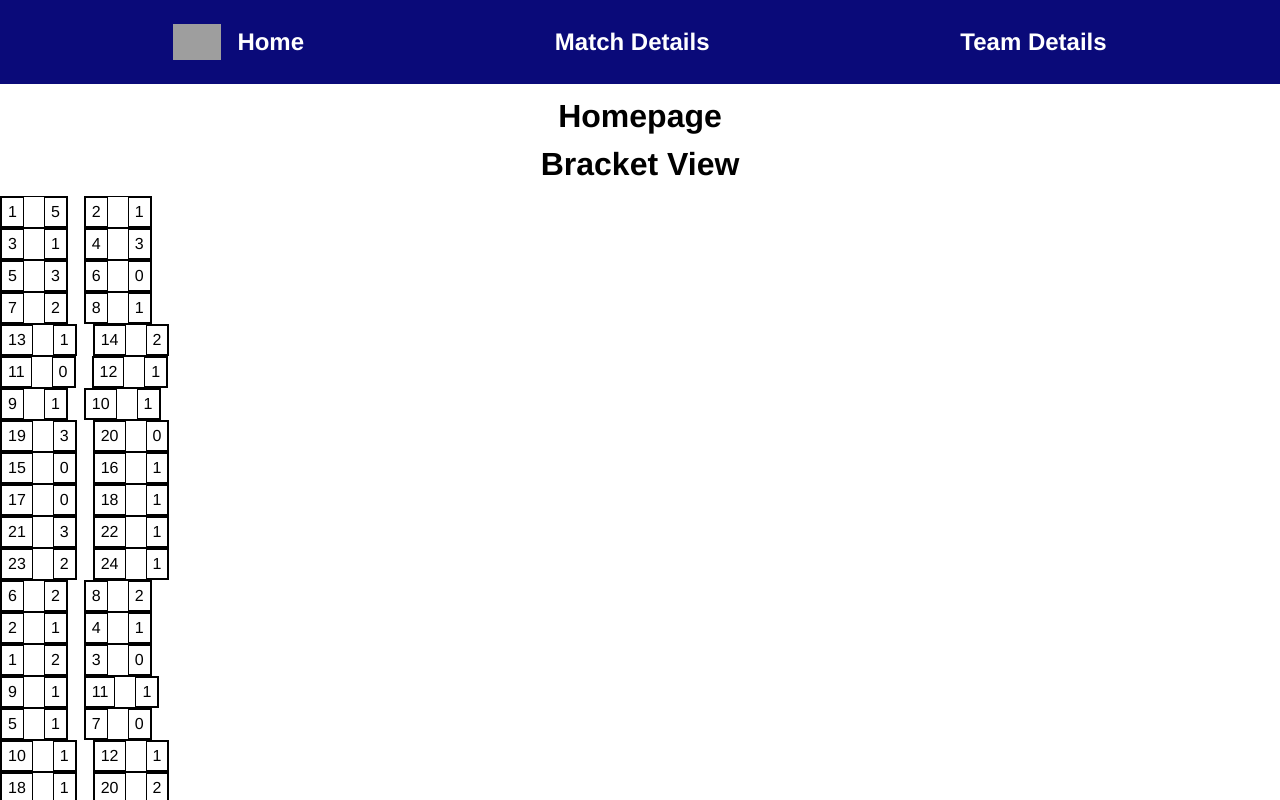
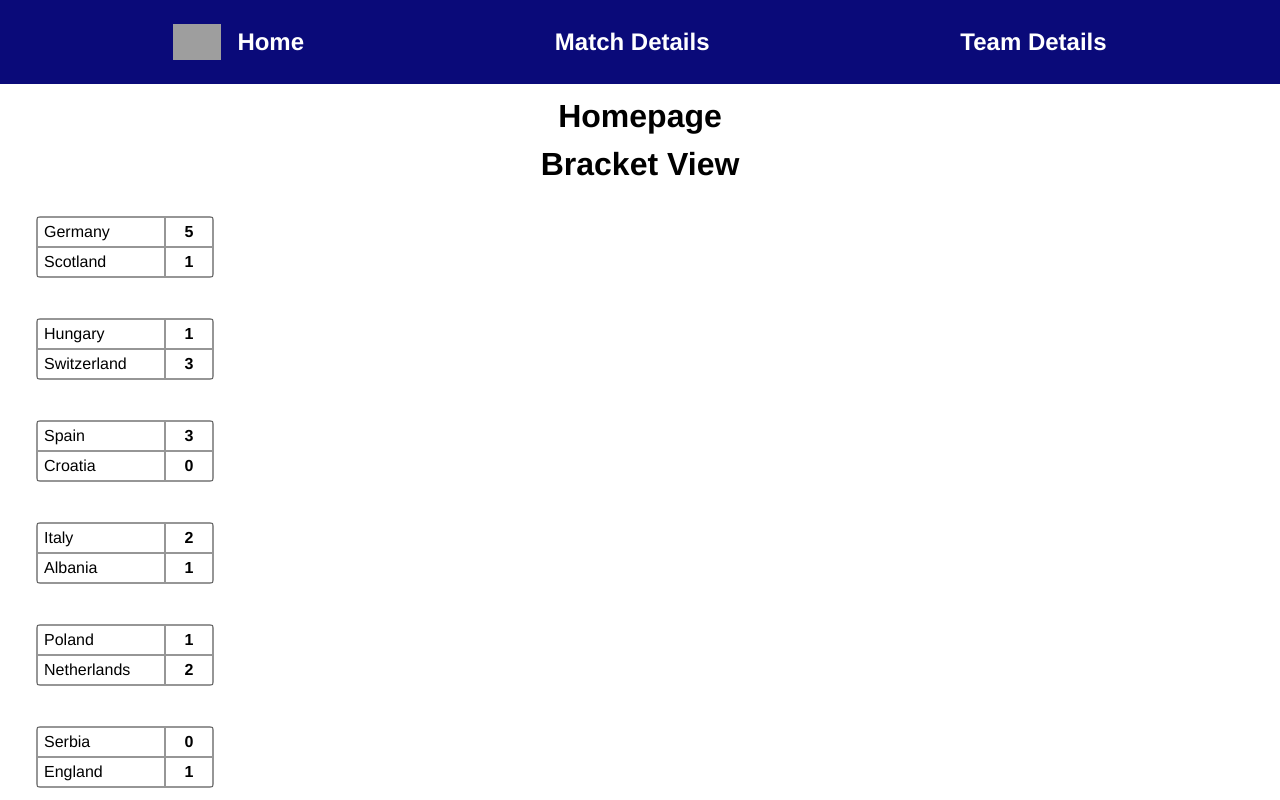
Before and after one commit to niyakopcheva/football-tournament-website, a React (Vite) app: page / in a window 1280 px wide. Shown: the top 800 px of the page. Built offline with nearby package versions, Linux system fonts and the light colour scheme; grey boxes are pictures that could not be loaded.

Commit message:
Display team names in bracket view

```diff
--- a/css/styles.css
+++ b/css/styles.css
@@ -38,19 +38,36 @@ h1 {
 }
 
 .container {
+    display: flex;
+    margin: 0px 36px;
+}
+
+.team {
     display:flex;
+    flex-direction: column;
     flex-wrap: wrap;
-    gap: 16px;
+    margin: 20px 0px;
+    border: solid 1px rgba(0, 0, 0, 0.413);
+    border-radius: 4px;
 }
 
 .team-bracket {
     display: flex;
-    gap: 20px;
-    border: solid 1px black;
-    justify-content: space-between;
+
+
 }
 
 .team-name, .score{
     padding: 6px;
-    border: solid 1px black;
+    border: solid 1px rgba(0, 0, 0, 0.413);
 }
+
+.team-name {
+    width: 8rem;
+}
+
+.score{
+    width: 3rem;
+    text-align: center;
+    font-weight: 900;
+}
--- a/src/components/Bracket.jsx
+++ b/src/components/Bracket.jsx
@@ -1,35 +1,55 @@
 import React, { useEffect, useState } from 'react';
 import { parseCSVFile } from "../services/csvParser";
-
-
+import getTeamName from '../queries/getTeamName';
 
 export default function Bracket() {
     const [matches, setMatches] = useState([]);
+    const [teams, setTeams] = useState([]);
 
     useEffect(() => {
+      // Fetch matches data
       const fetchMatches = async () => {
-      const data = await parseCSVFile('/csv_files/matches.csv');
-      setMatches(data);
+          try {
+              const matchesData = await parseCSVFile('/csv_files/matches.csv');
+              setMatches(matchesData);
+          } catch (error) {
+              console.error('Error fetching matches:', error);
+          }
+      };
+
+      // Fetch teams data
+      const fetchTeams = async () => {
+          try {
+              const teamsData = await parseCSVFile('/csv_files/teams.csv'); // Assuming team data is in a separate file
+              setTeams(teamsData);
+          } catch (error) {
+              console.error('Error fetching teams:', error);
+          }
       };
 
       fetchMatches();
+      fetchTeams();
   }, []);
+
   return (
     <>
       {matches.length > 0 ? (
         matches.map((match, i) => {
           const scores = match.Score.split('-');
           return (
-            <div className="container" key={i}>
+            <div className="container">
+                <div className="team" key={i}>
                   <div className="team-bracket">
-                    <div className="team-name">{match.ATeamID}</div>
+                      <div className="team-name">{getTeamName(teams, match.ATeamID)}</div>
                       <div className="score">{scores[0]}</div>
                   </div>
                   <div className="team-bracket">
-                    <div className="team-name">{match.BTeamID}</div>
+                      <div className="team-name">{getTeamName(teams, match.BTeamID)}</div>
                       <div className="score">{scores[1]}</div>
                   </div>
                 </div>
+            </div>
+
           );
         })
       ) : (
--- a/src/components/Home.jsx
+++ b/src/components/Home.jsx
@@ -1,7 +1,6 @@
 
 import Navbar from "./Navbar";
 import Bracket from "./Bracket"
-import { parseCSVFile } from "../services/csvParser";
 
 export default function Home() {
 
--- /dev/null
+++ b/src/queries/getTeamName.js
@@ -0,0 +1,4 @@
+export default function getTeamName(teams, teamID) {
+    const team = teams.find(team => team.ID === teamID);
+    return team ? team.Name : 'Unknown Team'; // Handle case where the team is not found
+}
--- a/src/services/csvParser.js
+++ b/src/services/csvParser.js
@@ -13,7 +13,7 @@ export const parseCSVFile = async (csvFilePath) => {
     }
   };
 
-  // Helper function to parse CSV text into an array of objects
+  // Function to parse CSV text into an array of objects
   const parseCSV = (csvText) => {
     const rows = csvText.split('\n').filter(row => row.trim() !== '');
     const headers = rows[0].split(',').map(header => header.trim());
```
Lines whose indentation alone changed are shown as unchanged.
